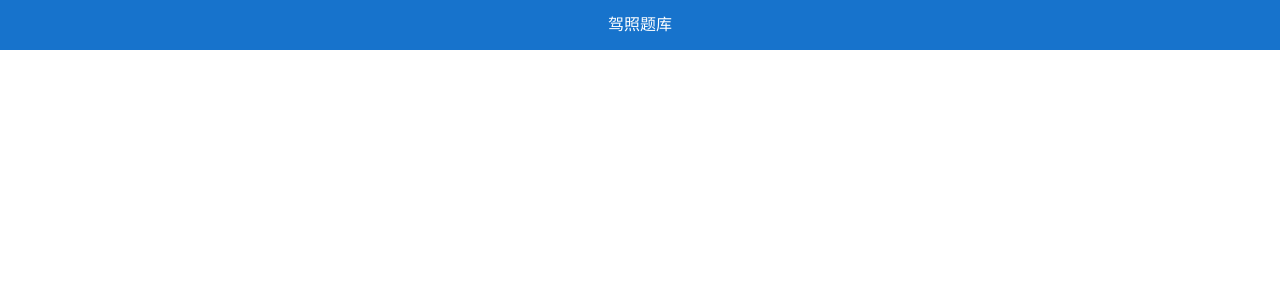
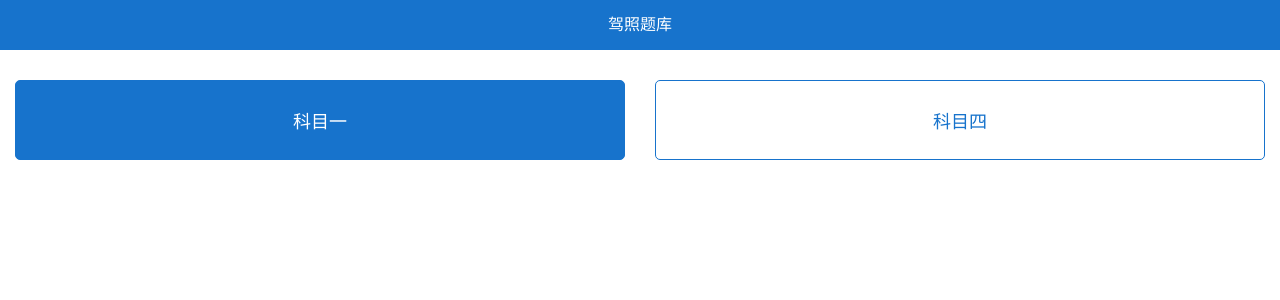
Before and after one commit to Jimmy-22/driving-test, a React (Create React App) app in the folder license/: page / in a window 1280 px wide. Shown: the top 300 px of the page. Built offline with nearby package versions, Linux system fonts and the light colour scheme.

Commit message:
科目组件与切换科目数据

```diff
--- /dev/null
+++ b/license/src/components/Subject/index.scss
@@ -0,0 +1,26 @@
+.subject-panel {
+  display: flex;
+  flex-direction: row;
+  padding: 15px 0;
+
+  .item {
+    width: 50%;
+    padding: 15px;
+
+    .item-btn {
+      display: flex;
+      justify-content: center;
+      align-items: center;
+      height: 80px;
+      border: 1px solid #1773cc;
+      color: #1773cc;
+      font-size: 18px;
+      border-radius: 5px;
+    }
+
+    & .active {
+      background-color: #1773cc;
+      color: #fff;
+    }
+  }
+}
--- /dev/null
+++ b/license/src/components/Subject/index.tsx
@@ -0,0 +1,25 @@
+import React, { FC } from 'react'
+import { subjects } from '../../data'
+import { ISubjectData, SUBJECTS } from '../../typings'
+import './index.scss'
+
+interface IProps {
+  currentSubject: SUBJECTS
+  setCurrentSubject: (subject: SUBJECTS) => void
+}
+// 子组件避免直接使用redux数据，一般都是父组件传进来
+const Subject: FC<IProps> = ({ currentSubject, setCurrentSubject }) => {
+  return (
+    <div className="subject-panel">
+      {subjects.map((subject: ISubjectData) => {
+        return (
+          <div className="item" key={subject.id} onClick={() => setCurrentSubject(subject.id)}>
+            <div className={['item-btn', subject.id === currentSubject ? ' active' : ''].join('')}>{subject.title}</div>
+          </div>
+        )
+      })}
+    </div>
+  )
+}
+
+export default Subject
--- /dev/null
+++ b/license/src/data/index.ts
@@ -0,0 +1,15 @@
+import { IModelData, ISubjectData, MODELS, SUBJECTS } from '../typings'
+
+export const subjects: ISubjectData[] = [
+  { id: SUBJECTS.s1, title: '科目一' },
+  { id: SUBJECTS.s4, title: '科目四' },
+]
+
+export const models: IModelData[] = [
+  { id: MODELS.c1, title: 'C1' },
+  { id: MODELS.c2, title: 'C1' },
+  { id: MODELS.a1, title: 'A1' },
+  { id: MODELS.a2, title: 'A2' },
+  { id: MODELS.b1, title: 'B1' },
+  { id: MODELS.b2, title: 'B2' },
+]
--- a/license/src/store/actionTypes.ts
+++ b/license/src/store/actionTypes.ts
@@ -1,11 +1,9 @@
 const SET_STATE_DEAFAULT: string = 'SET_STATE_DEAFAULT'
+const SET_CURRENT_SUBJECT: string = 'SET_CURRENT_SUBJEC'
 
 type SET_STATE_DEAFAULT_TYPE = typeof SET_STATE_DEAFAULT
+type SET_CURRENT_SUBJECT_TYPE = typeof SET_CURRENT_SUBJECT
 
-export {
-  SET_STATE_DEAFAULT
-}
+export { SET_STATE_DEAFAULT, SET_CURRENT_SUBJECT }
 
-export type {
-  SET_STATE_DEAFAULT_TYPE
-}
+export type { SET_STATE_DEAFAULT_TYPE, SET_CURRENT_SUBJECT_TYPE }
--- a/license/src/store/reducers.ts
+++ b/license/src/store/reducers.ts
@@ -3,7 +3,7 @@ import { TAction } from './action'
 import initialState from './state'
 import * as types from './actionTypes'
 
-function reducer (state: IState = initialState, action: TAction): IState {
+function reducer(state: IState = initialState, action: TAction): IState {
   switch (action.type) {
     case types.SET_STATE_DEAFAULT:
       return {
@@ -13,8 +13,13 @@ function reducer (state: IState = initialState, action: TAction): IState {
         currentSubject: SUBJECTS.s1,
         currentModel: MODELS.c1,
         modelShow: true,
-        total: 5
+        total: 5,
       } as IState
+    case types.SET_CURRENT_SUBJECT:
+      return {
+        ...state,
+        currentSubject: action.payload as SUBJECTS,
+      }
     default:
       return state
   }
--- a/license/src/typings/index.ts
+++ b/license/src/typings/index.ts
@@ -1,7 +1,7 @@
 // 科目类型
 enum SUBJECTS {
   s1 = 1,
-  s4 = 4
+  s4 = 4,
 }
 
 // 驾照类型
@@ -11,12 +11,12 @@ enum MODELS {
   a1 = 'a1',
   a2 = 'a2',
   b1 = 'b1',
-  b2 = 'b2'
+  b2 = 'b2',
 }
 
 // 请求参数
 interface IHttpPostData {
-  subject: SUBJECTS,
+  subject: SUBJECTS
   model?: MODELS
 }
 
@@ -52,14 +52,16 @@ interface IQueryData {
   url: string
 }
 
-export {
-  SUBJECTS,
-  MODELS
+interface ISubjectData {
+  id: SUBJECTS
+  title: string
 }
 
-export type {
-  IQueryData,
-  IUserAnswers,
-  IHttpPostData,
-  IState
+interface IModelData {
+  id: MODELS
+  title: string
 }
+
+export { SUBJECTS, MODELS }
+
+export type { IQueryData, IUserAnswers, IHttpPostData, IState, ISubjectData, IModelData }
--- a/license/src/views/Home.tsx
+++ b/license/src/views/Home.tsx
@@ -1,13 +1,22 @@
-import React, { FC } from "react";
-import Header from "../components/Header"
+import React, { FC } from 'react'
+import { useSelector, useDispatch } from 'react-redux'
+import { Dispatch } from 'redux'
+import Header from '../components/Header'
+import Subject from '../components/Subject'
+import { IState, SUBJECTS } from '../typings'
+import * as types from '../store/actionTypes'
 
 const Home: FC = () => {
+  const currentSubject: SUBJECTS = useSelector((state: IState) => state.currentSubject)
+  const dispatch: Dispatch = useDispatch()
+  const setCurrentSubject: (subject: SUBJECTS) => void = (subject) => {
+    dispatch({ type: types.SET_CURRENT_SUBJECT, payload: subject })
+  }
+
   return (
     <div className="wrapper">
-      <Header
-        headerTitle="驾照题库"
-        iconShow={false}
-      />
+      <Header headerTitle="驾照题库" iconShow={false} />
+      <Subject currentSubject={currentSubject} setCurrentSubject={setCurrentSubject} />
     </div>
   )
 }
```
Also changed, not shown: license/src/components/Model/index.tsx (added, +7 -0 lines), license/src/store/action.ts (+16 -5 lines), license/src/components/Model/index.scss (added), 1 other file (tests, documents, lock files or other folders).
